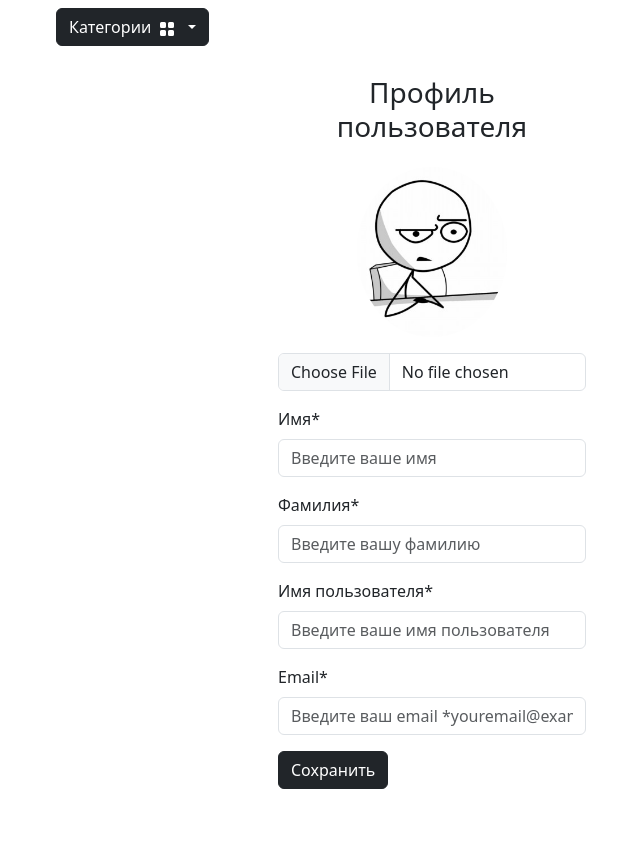
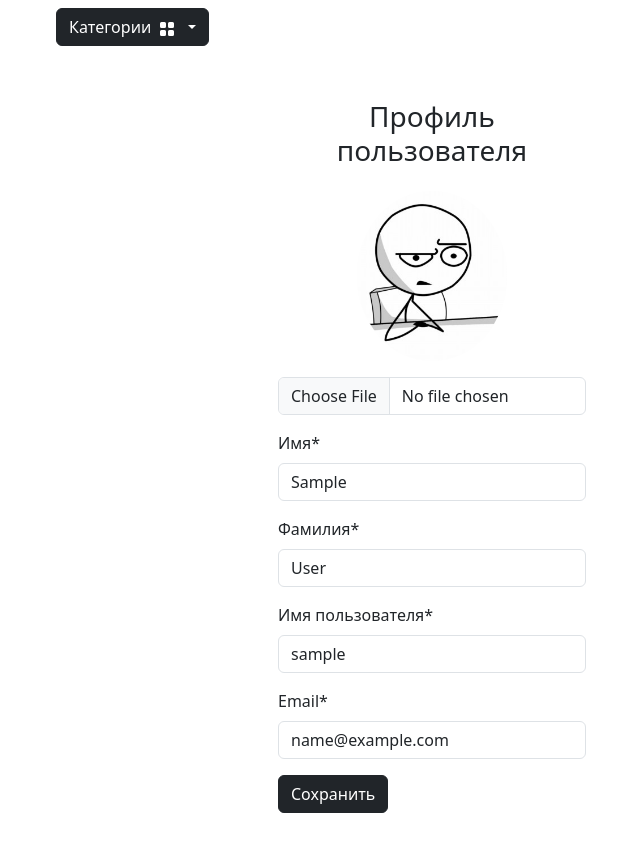
Before and after one commit to NoobMaster1123/web_project, a Django app: page /user/profile/ in a window 1280 px wide. Shown: the part 56-917 px from the top of the page, without its empty margins (26-666 px from the left). Before the commit the page ends 845 px from the top, so only its background shows below. Run offline with Django 4.2, Linux system fonts and the light colour scheme; the visitor is signed in with stand-in values (Sample User, id 1); data comes from the database, SQL or seed files in the repository; some libraries are stand-ins or nearby versions.

Commit message:
profile form controller and notifications all ready

```diff
--- a/templates/includes/notifications.html
+++ b/templates/includes/notifications.html
@@ -11,3 +11,27 @@
         </div>
     </div>
 {% endif %}
+
+<div class="container mt-4">
+    <div class="row justify-content-center">
+        <div class="col-md-6">
+            {% if messages %}
+                {% for message in messages %}
+                    {% if message.tags == 'success' %}
+                    <div id="notification" class="position-fixed start-50 translate-middle-x z-3 alert alert-success fade show custom-shadow" role="alert">
+                        {{ message }}
+                    </div>
+                    {% endif %}
+                    {% if message.tags == 'warning' %}
+                    <div id="notification" class="position-fixed start-50 translate-middle-x z-3 alert alert-danger fade show custom-shadow" role="alert">
+                        {{ message }}
+                    </div>
+                    {% endif %}
+                {% endfor %}
+            {% else %}
+            <div id="jq-notification" class="position-fixed start-50 translate-middle-x z-3 alert alert-success fade show custom-shadow" style="display: none;" role="alert">
+            </div>
+            {% endif %}
+        </div>
+    </div>
+</div>
--- a/users/forms.py
+++ b/users/forms.py
@@ -1,5 +1,5 @@
 from django import forms
-from django.contrib.auth.forms import AuthenticationForm, UserCreationForm
+from django.contrib.auth.forms import AuthenticationForm, UserCreationForm, UserChangeForm
 
 from users.models import User
 
@@ -44,3 +44,66 @@
     email = forms.CharField()
     password1 = forms.CharField()
     password2 = forms.CharField()
+
+# class ProfileForm(UserChangeForm):
+#     class Meta:
+#         model = models.User
+#         fields = (
+#             'image',
+#             'first_name',
+#             'last_name',
+#             'username',
+#             'email',)
+#     image = forms.ImageField(
+#         widget=forms.FileInput(attrs={'calss': 'form-control mt-3'}), required=False
+#     )
+#     first_name = forms.CharField(
+#         widget=forms.TextInput(
+#             attrs={
+#                 'class': 'form-control',
+#                 'placeholder': 'Введите имя'
+#             }
+#         )
+#     )
+#     last_name = forms.CharField(
+#         widget=forms.TextInput(
+#             attrs={
+#                 'class': 'form-control',
+#                 'placeholder': 'Введите вашу фамилию'
+#             }
+
+#         )
+#     )
+#     username = forms.CharField(
+#         widget=forms.TextInput(
+#             attrs={
+#                 'class': 'form-control',
+#                 'placeholder': 'Введите имя пользователя'
+#             }
+#         )
+#     )
+#     email = forms.CharField(
+#         widget=forms.TextInput(
+#             attrs={
+#                 'class': 'form-control',
+#                 'placeholder': 'Введите email *email@gmail.com*'
+#             }
+#         )
+#     )
+
+
+class ProfileForm(UserChangeForm):
+    class Meta:
+        model = User
+        fields = (
+            "image",
+            "first_name",
+            "last_name",
+            "username",
+            "email",)
+
+    image = forms.ImageField(required=False)
+    first_name = forms.CharField()
+    last_name = forms.CharField()
+    username = forms.CharField()
+    email = forms.CharField()
--- a/users/templates/users/profile.html
+++ b/users/templates/users/profile.html
@@ -9,35 +9,69 @@
             <div class="col-md-5">
                 <div class=" bg-white p-4 mb-4 mx-2 rounded custom-shadow">
                     <h3 class="text-center mb-4">Профиль пользователя</h3>
-                    <form>
+                    <form action="{% url "users:profile" %}" method="post" enctype="multipart/form-data">
+                        {% csrf_token %}
                         <div class="row">
                             <div class="col-md-12 mb-3 text-center">
-                                <img src="{% static "deps/images/baseavatar.jpg" %}"
-                                    alt="Аватар пользователя" class="img-fluid rounded-circle"
-                                    style="max-width: 150px;">
-                                <input type="file" class="form-control mt-3" id="avatar"
+                                {% if user.image %}
+                                    <img src="{{ user.image.url }}"
+                                        alt="Аватар пользователя" class="img-fluid rounded-circle"
+                                        style="max-width: 150px;">
+                                {% else %}
+                                    <img src="{% static "deps/images/baseavatar.jpg" %}"
+                                        alt="Аватар пользователя" class="img-fluid rounded-circle"
+                                        style="max-width: 150px;">
+                                {% endif %}
+                                <input type="file" class="form-control mt-3" id="id_image"
+                                    name='image'
                                     accept="image/*">
+                                    {% if form.image.errors %}
+                                    <div class="alert alert-danger alert-dismissible fade show">{{form.image.errors}}</div>
+                                    {% endif %}
                             </div>
                             <div class="col-md-12 mb-3">
-                                <label for="firstName" class="form-label">Имя*</label>
-                                <input type="text" class="form-control" id="firstName"
-                                    placeholder="Введите ваше имя" value="" required>
+                                <label for="id_first_name" class="form-label">Имя*</label>
+                                <input type="text" class="form-control" id="id_first_name"
+                                    name="first_name"
+                                    placeholder="Введите ваше имя"
+                                    value="{{ form.first_name.value }}"
+                                    required>
+                                    {% if form.first_name.errors %}
+                                    <div class="alert alert-danger alert-dismissible fade show">{{form.first_name.errors}}</div>
+                                    {% endif %}
                             </div>
                             <div class="col-md-12 mb-3">
-                                <label for="lastName" class="form-label">Фамилия*</label>
-                                <input type="text" class="form-control" id="lastName"
-                                    placeholder="Введите вашу фамилию" value="" required>
+                                <label for="id_last_name" class="form-label">Фамилия*</label>
+                                <input type="text" class="form-control" id="id_last_name"
+                                    name="last_name"
+                                    placeholder="Введите вашу фамилию"
+                                    value="{{ form.last_name.value }}"
+                                    required>
+                                    {% if form.last_name.errors %}
+                                    <div class="alert alert-danger alert-dismissible fade show">{{form.last_name.errors}}</div>
+                                    {% endif %}
                             </div>
                             <div class="col-md-12 mb-3">
-                                <label for="username" class="form-label">Имя пользователя*</label>
-                                <input type="text" class="form-control" id="username"
-                                    placeholder="Введите ваше имя пользователя" value="" required>
+                                <label for="id_username" class="form-label">Имя пользователя*</label>
+                                <input type="text" class="form-control" id="id_username"
+                                    name="username"
+                                    placeholder="Введите ваше имя пользователя"
+                                    value="{{ form.username.value }}"
+                                    required>
+                                    {% if form.username.errors %}
+                                    <div class="alert alert-danger alert-dismissible fade show">{{form.username.errors}}</div>
+                                    {% endif %}
                             </div>
                             <div class="col-md-12 mb-3">
-                                <label for="email" class="form-label">Email*</label>
-                                <input type="email" class="form-control" id="email"
-                                    placeholder="Введите ваш email *youremail@example.com" value=""
+                                <label for="id_email" class="form-label">Email*</label>
+                                <input type="email" class="form-control" id="id_email"
+                                    name="email"
+                                    placeholder="Введите ваш email *youremail@example.com"
+                                    value="{{ form.email.value }}"
                                     required>
+                                    {% if form.email.errors %}
+                                    <div class="alert alert-danger alert-dismissible fade show">{{form.email.errors}}</div>
+                                    {% endif %}
                             </div>
                         </div>
                         <button type="submit" class="btn btn-dark">Сохранить</button>
--- a/users/views.py
+++ b/users/views.py
@@ -1,9 +1,10 @@
+from django.contrib.auth.decorators import login_required
 from django.http import HttpResponseRedirect
-from django.contrib import auth
+from django.contrib import auth, messages
 from django.shortcuts import redirect, render
 from django.urls import reverse
 
-from users.forms import UserLoginForm, UserRegistrationForm
+from users.forms import ProfileForm, UserLoginForm, UserRegistrationForm
 
 def login(request):
     if request.method == 'POST':
@@ -14,6 +15,7 @@
             user = auth.authenticate(username=username, password=password)
             if user:
                 auth.login(request, user)
+                messages.success(request, f'{username}, вы вошли в аккаунт!')
                 return HttpResponseRedirect(reverse('main:index'))
     else:
         form = UserLoginForm()
@@ -32,23 +34,37 @@
             form.save()
             user = form.instance
             auth.login(request, user)
+            messages.success(request, f'{user.username}, регестрация прошла успешно!')
             return HttpResponseRedirect(reverse('main:index'))
     else:
         form = UserRegistrationForm()
+
     context = {
         'title': 'Регистрация',
         'form': form
     }
     return render(request, 'users/registration.html', context)
 
+@login_required
+def profile(request):
+    if request.method == 'POST':
+        form = ProfileForm(data=request.POST, instance=request.user, files=request.FILES)
+        if form.is_valid():
+            form.save()
+            messages.success(request, 'Данные обновлены!')
+            return HttpResponseRedirect(reverse('user:profile'))
+    else:
+        form = ProfileForm(instance=request.user)
 
-def profile(request):
     context = {
-        'title': 'Кабинет'
+        'title': 'Кабинет',
+        'form': form
     }
     return render(request, 'users/profile.html', context)
 
 
+@login_required
 def logout(request):
+    messages.success(request, f'{request.user.username}, Вы вышли из аккаунта!')
     auth.logout(request)
     return redirect(reverse('main:index'))
```
